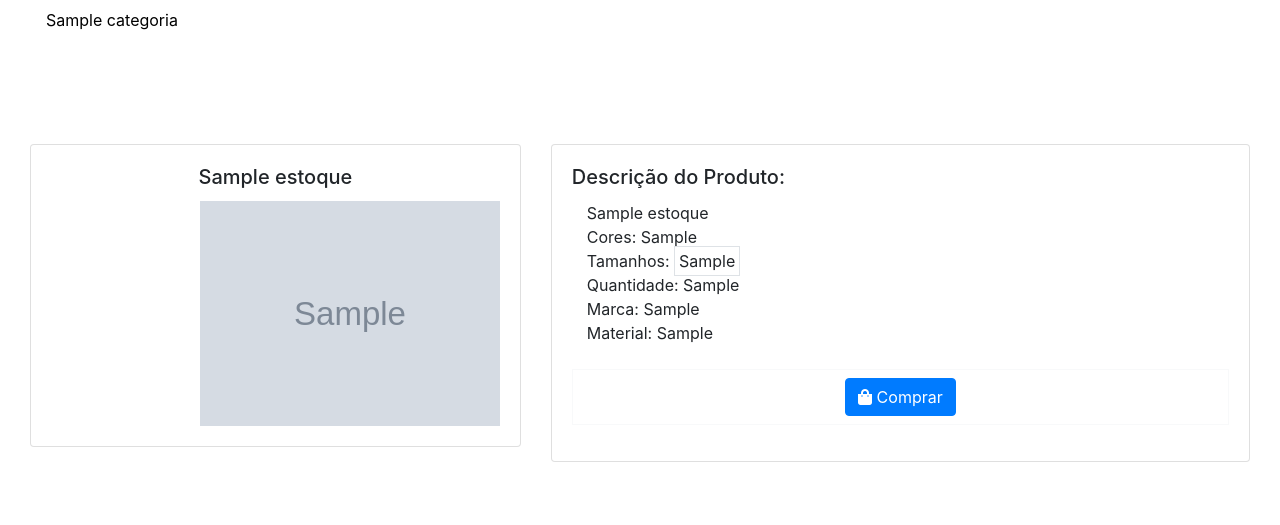
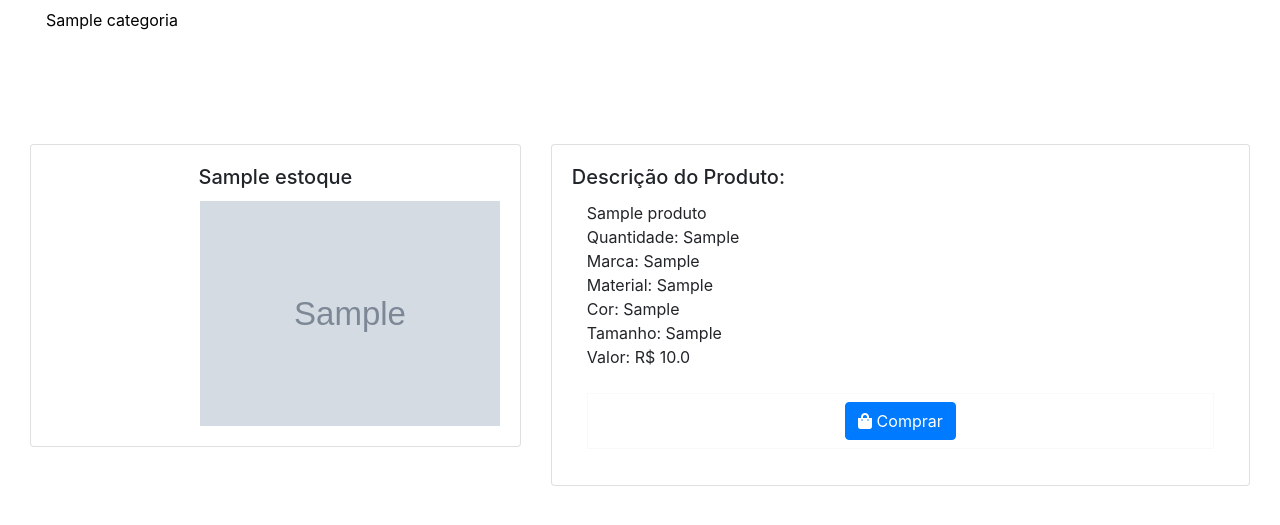
Before and after one commit to pmela/lojapam, a Django app: page /telaDeDetalhe/1/ in a window 1280 px wide. Shown: the part 102-627 px from the top of the page. Run offline with Django 3.2, Linux system fonts and the light colour scheme; tables that the repository leaves empty hold one stand-in row (values such as "Sample post"); grey boxes marked "Sample" are stand-in pictures; some libraries are stand-ins or nearby versions.

Commit message:
Ajuste na tela de detalhe.

```diff
--- a/apploja/templates/telaDeDetalhe.html
+++ b/apploja/templates/telaDeDetalhe.html
@@ -24,20 +24,22 @@
                     <h5 class="card-title">Descrição do Produto: </h5>
                     <div class="col">
                         {%for estoque in estoques%}
-                        {{estoque.nome}}<br>
-
-                        Cores: {{estoque.cor}}<br>
-
-                        Tamanhos: <span class="border p-1 mb-2">{{estoque.tamanho}}<br>
-                        </span>
-                        Quantidade: {{estoque.quantidade}}<br>
-                        Marca: {{estoque.marca}}<br>
-
+                        {{estoque.produto.nome}}
+                        <br>
+                        Quantidade: {{estoque.quantidade}}
+                        <br>
+                        Marca: {{estoque.marca}}
+                        <br>
                         Material: {{estoque.material}}
-
+                        <br>
+                        Cor: {{estoque.cor}}
+                        <br>
+                        Tamanho: {{estoque.tamanho}}
+                        <br>
+                        Valor: R$ {{estoque.produto.valor}}
                         <br>
                         {%endfor%}
-                    </div>
+
                     <br>
 
 
```
Also changed, not shown: apploja/templates/telainicial.html (+4 -3 lines), apploja/static/bootstrap.css.
